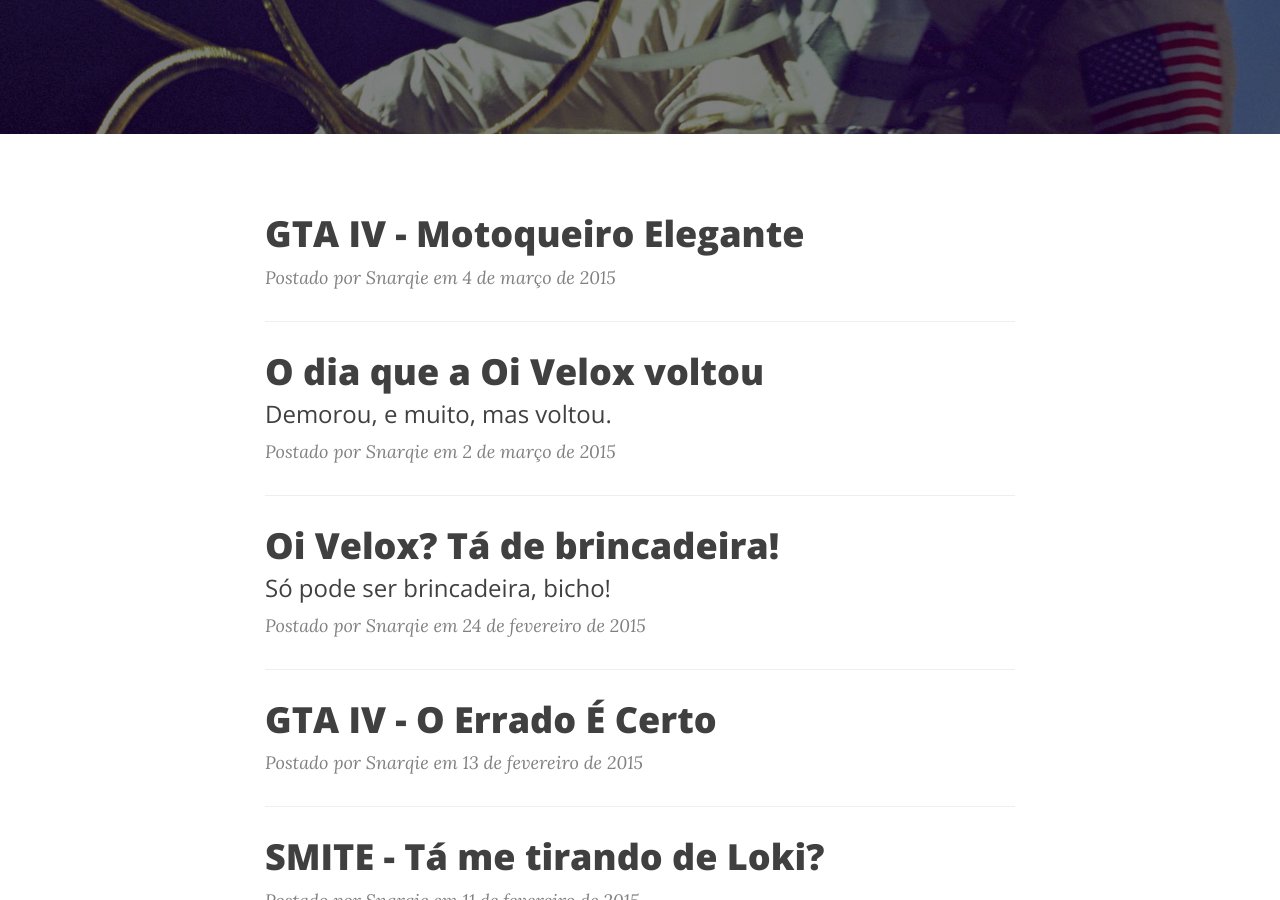
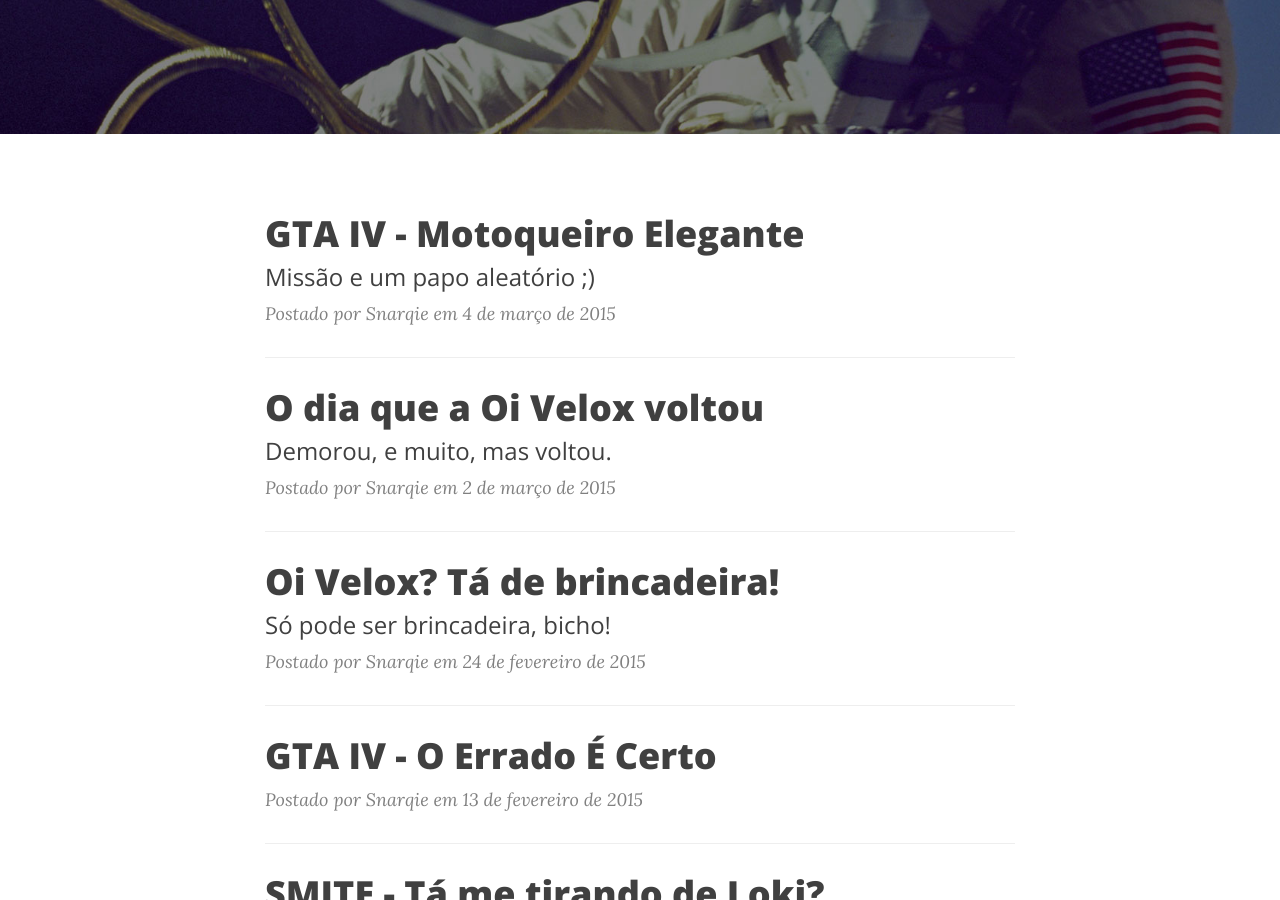
Before and after one commit to snarq/snarq.github.io, a Jekyll site: the page built from index.html, in a window 1280 px wide and 900 px high, scrolled down 322 px. Built offline with Jekyll 4.4.1, drawn with Linux system fonts in a browser that asks for light colours; nearby versions of some CDN libraries; the list of posts is cut into pages by our own code.

Commit message:
Fix post.

```diff
--- a/_posts/2015-03-04-gta-iv-motoqueiro-elegante.md
+++ b/_posts/2015-03-04-gta-iv-motoqueiro-elegante.md
@@ -1,6 +1,7 @@
 ---
 layout: post
 title: "GTA IV - Motoqueiro Elegante"
+subtitle: "Missão e um papo aleatório ;)"
 date: 2015-03-04 13:30
 author: Snarqie
 categories:
```
